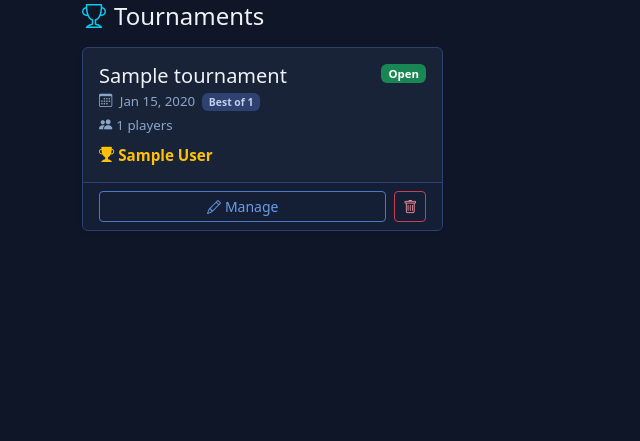
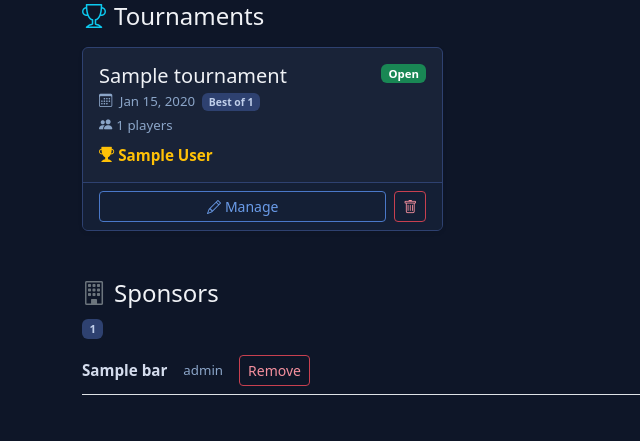
Before and after one commit to metachungoid/tourneytracker, a Flask app: page /league/1 in a window 1280 px wide. Shown: the part 359-800 px from the top of the page, without its empty margins (0-640 px from the left). Run offline with Flask 3, Linux system fonts and the light colour scheme; a user stored in the database is signed in; tables that the repository leaves empty hold one stand-in row (values such as "Sample post").

Commit message:
leagues: render sponsors panel and add remove-sponsor action
Co-Authored-By: Claude Sonnet 4.6 <noreply@anthropic.com>

```diff
--- a/routes/leagues.py
+++ b/routes/leagues.py
@@ -1,7 +1,7 @@
 from flask import Blueprint, render_template, request, redirect, url_for, flash, abort
 from flask_login import login_required, current_user
 from app import db
-from models import League, Tournament, PlayerProfile, ManagerShare
+from models import League, Tournament, PlayerProfile, ManagerShare, LeagueSponsorship
 
 bp = Blueprint('leagues', __name__)
 
@@ -48,8 +48,10 @@ def league_dashboard(lid):
         Tournament.tournament_date.desc().nullslast(), Tournament.id.desc()
     ).all()
     player_count = PlayerProfile.query.filter_by(league_id=lid).count()
+    sponsorships = LeagueSponsorship.query.filter_by(league_id=lid).all()
     return render_template('league_dashboard.html', league=league,
-                           tournaments=tournaments, player_count=player_count)
+                           tournaments=tournaments, player_count=player_count,
+                           sponsorships=sponsorships)
 
 
 @bp.route('/league/<int:lid>/edit', methods=['GET', 'POST'])
@@ -85,3 +87,17 @@ def delete_league(lid):
     db.session.commit()
     flash(f'League "{league.name}" deleted.', 'info')
     return redirect(url_for('leagues.league_list'))
+
+
+@bp.route('/league/<int:lid>/sponsor/<int:sid>/remove', methods=['POST'])
+@login_required
+def remove_sponsor(lid, sid):
+    league = League.query.get_or_404(lid)
+    _check_league_access(league)
+    ls = LeagueSponsorship.query.get_or_404(sid)
+    if ls.league_id != lid:
+        abort(404)
+    db.session.delete(ls)
+    db.session.commit()
+    flash('Sponsor removed from league.', 'info')
+    return redirect(url_for('leagues.league_dashboard', lid=lid))
--- a/templates/league_dashboard.html
+++ b/templates/league_dashboard.html
@@ -101,6 +101,34 @@
 </p>
 {% endif %}
 
+<!-- Sponsors -->
+<section class="admin-block mt-5">
+  <div class="section-head">
+    <h4 class="section-head__title"><i class="bi bi-building me-2 text-secondary"></i>Sponsors</h4>
+    <span class="section-head__count badge bg-secondary">{{ sponsorships|length }}</span>
+  </div>
+  {% if sponsorships %}
+    <ul class="sponsors-list list-unstyled mt-2">
+      {% for ls in sponsorships %}
+        <li class="sponsors-list__item d-flex align-items-center gap-3 py-2 border-bottom">
+          <span class="sponsors-list__name fw-semibold">{{ ls.bar.name }}</span>
+          {% set primary = ls.bar.memberships|selectattr('is_primary')|first %}
+          {% if primary %}
+            <span class="sponsors-list__primary text-muted small">{{ primary.user.username }}</span>
+          {% endif %}
+          <form method="post"
+                action="{{ url_for('leagues.remove_sponsor', lid=league.id, sid=ls.id) }}"
+                style="display:inline">
+            <button type="submit" class="btn btn-sm btn-outline-danger">Remove</button>
+          </form>
+        </li>
+      {% endfor %}
+    </ul>
+  {% else %}
+    <p class="text-muted mt-2">No sponsors yet.</p>
+  {% endif %}
+</section>
+
 <!-- Delete League -->
 {% if not tournaments and player_count == 0 %}
 <hr class="mt-5">
```
Also changed, not shown: tests/test_sponsor_routes.py (+55 -0 lines).
